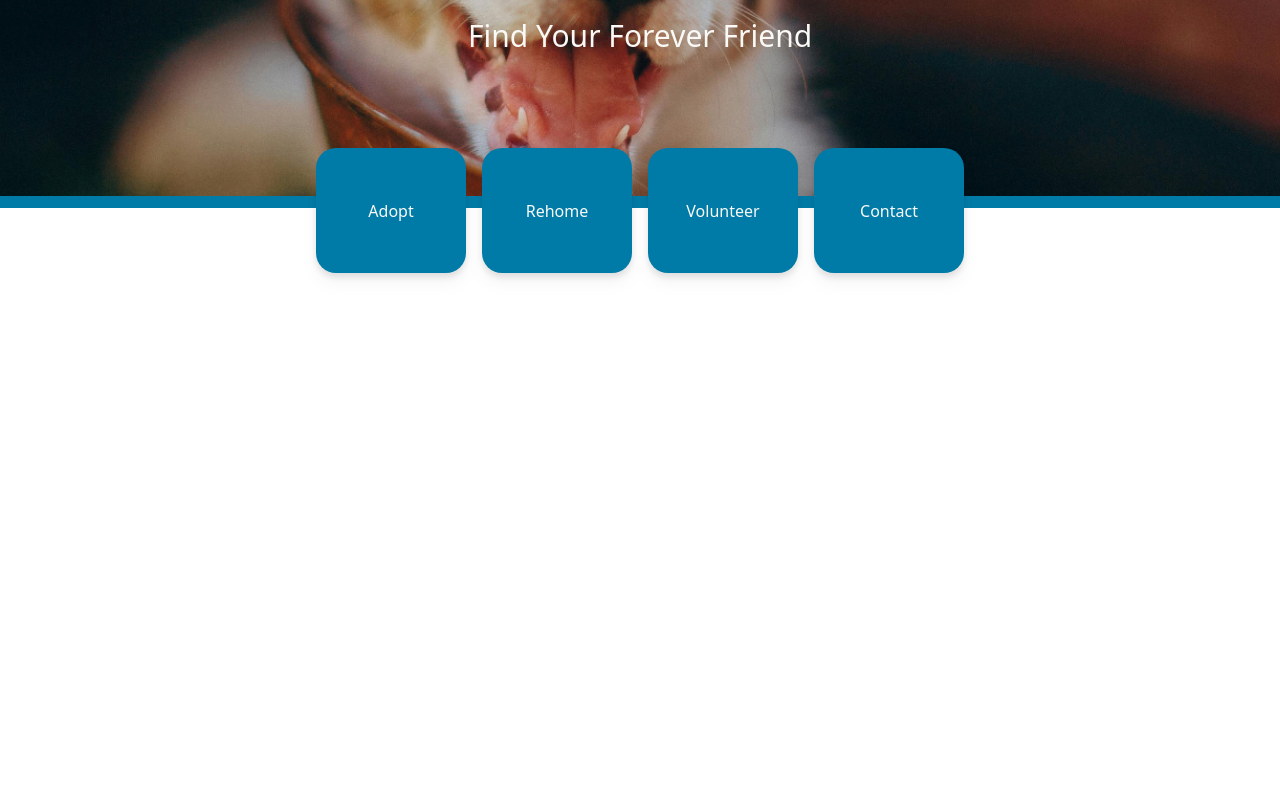
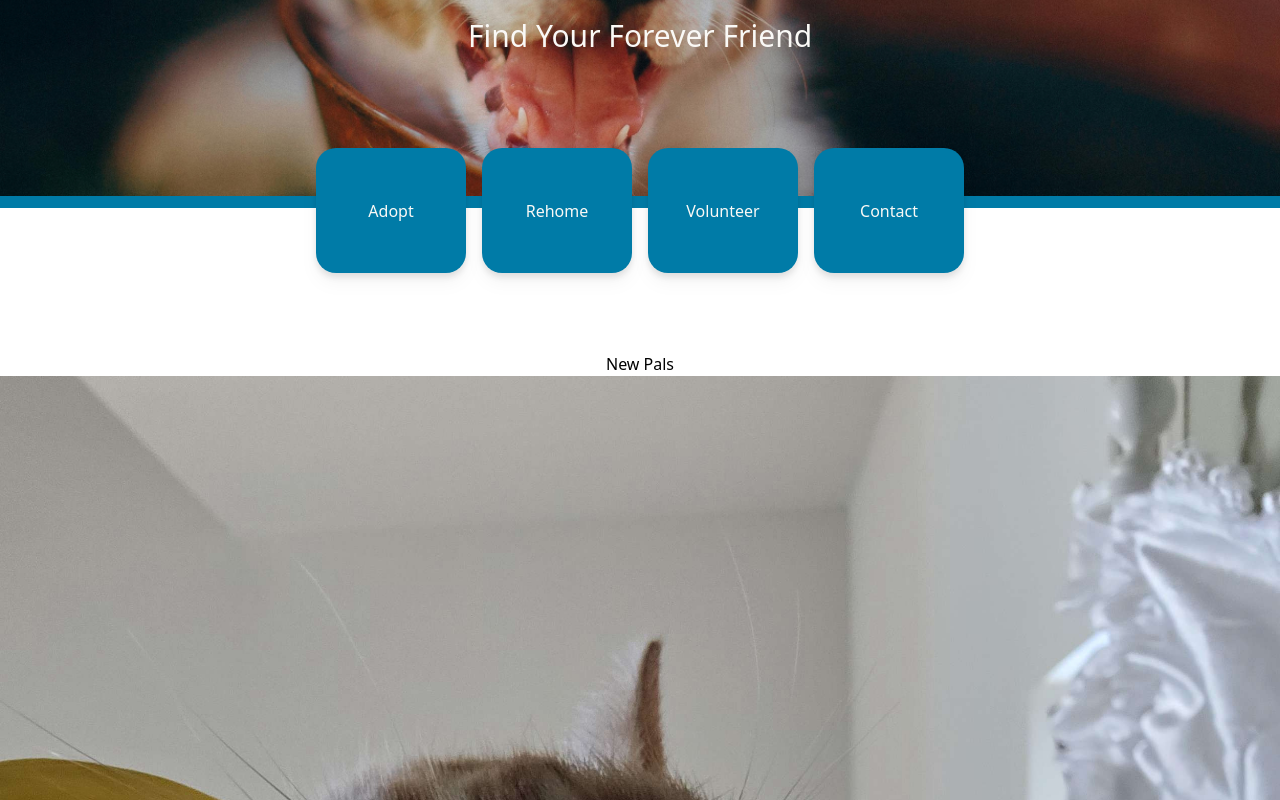
Before and after one commit to ScaiaAguinaga/pet-adoption-site, a React (Vite) app: page / in a window 1280 px wide. Shown: the part 300-1100 px from the top of the page. Before the commit the page ends 800 px from the top, so only its background shows below. Built offline with nearby package versions, Linux system fonts and the light colour scheme.

Commit message:
Began work on carousel component

```diff
--- a/package.json
+++ b/package.json
@@ -12,6 +12,7 @@
   "dependencies": {
     "react": "^18.2.0",
     "react-dom": "^18.2.0",
+    "react-feather": "^2.0.10",
     "react-router-dom": "^6.21.3"
   },
   "devDependencies": {
--- /dev/null
+++ b/src/components/Carousel.jsx
@@ -0,0 +1,25 @@
+import PropTypes from "prop-types";
+import { ChevronLeft, ChevronRight } from "react-feather";
+
+const Carousel = ({ children: slides }) => {
+  return (
+    <div className="relative overflow-hidden">
+      <div className="flex ">{slides}</div>
+      <div>
+        {/* <button>
+          <ChevronLeft className="size-10"/>
+        </button>
+        <button>
+          <ChevronRight className="size-10"/>
+        </button> */}
+      </div>
+    </div>
+  );
+};
+
+export default Carousel;
+
+// PropTypes validation
+Carousel.propTypes = {
+  children: PropTypes.array.isRequired, // 'slides' prop is expected to be an array and is required
+};
--- a/src/components/HeroButton.jsx
+++ b/src/components/HeroButton.jsx
@@ -11,7 +11,7 @@ const HeroButton = ({ to, name }) => {
   );
 };
 
-// Add PropTypes validation
+// PropTypes validation
 HeroButton.propTypes = {
   to: PropTypes.string.isRequired, // 'to' prop is expected to be a string and is required
   name: PropTypes.string.isRequired, // 'page' prop is expected to be a string and is required
--- a/src/pages/Home.jsx
+++ b/src/pages/Home.jsx
@@ -1,5 +1,14 @@
 import HeroButton from "../components/HeroButton";
+import Carousel from "../components/Carousel";
 import "../styles.css";
+
+// temp imports
+import Sample1 from "../assets/images/Sample1.jpg";
+import Sample2 from "../assets/images/Sample2.jpg";
+import Sample3 from "../assets/images/Sample3.jpg";
+import Sample4 from "../assets/images/Sample4.jpg";
+
+const slides = [Sample1, Sample2, Sample3, Sample4];
 
 const Home = () => {
   return (
@@ -17,6 +26,34 @@ const Home = () => {
         <HeroButton to="/Test" name="Contact" />
       </div>
       {/* New Pals */}
+      <div className="flex justify-center">New Pals</div>
+      {/* New Pals carousel */}
+      {/* Need to move this over to the carousel component */}
+      {/* <div className="m-auto flex h-[450px] w-[850px] rounded-[20px] border bg-blue-300 p-4 ">
+        <div className="grid h-full w-full grid-cols-3 gap-6 rounded-[20px] bg-red-400">
+          <div className="flex items-center justify-center overflow-hidden rounded-[20px] bg-green-400">
+            <Carousel>
+              {slides.map((slide, index) => (
+                <img key={index} src={slide} />
+              ))}
+            </Carousel>
+          </div>
+          <div className="col-span-2 justify-center bg-purple-500 py-5">
+            <div className="border text-center">Name</div>
+            <div className="border">
+              Lorem ipsum dolor sit amet consectetur, adipisicing elit. Id error
+              ducimus enim repellendus suscipit minus omnis iure officia eum
+              impedit illum, tenetur nisi similique accusamus quia ipsam quam
+              soluta voluptas!
+            </div>
+          </div>
+        </div>
+      </div> */}
+      <Carousel>
+        {slides.map((slide, index) => (
+          <img key={index} src={slide} />
+        ))}
+      </Carousel>
     </>
   );
 };
--- a/src/styles.css
+++ b/src/styles.css
@@ -21,3 +21,9 @@ h3 {
 p {
     font-size: 24px;
 }
+
+img {
+    width: 100%;
+    height: 100%;
+    object-fit: cover;
+  }
```
Also changed, not shown: 1 other file (tests, documents, lock files or other folders).
